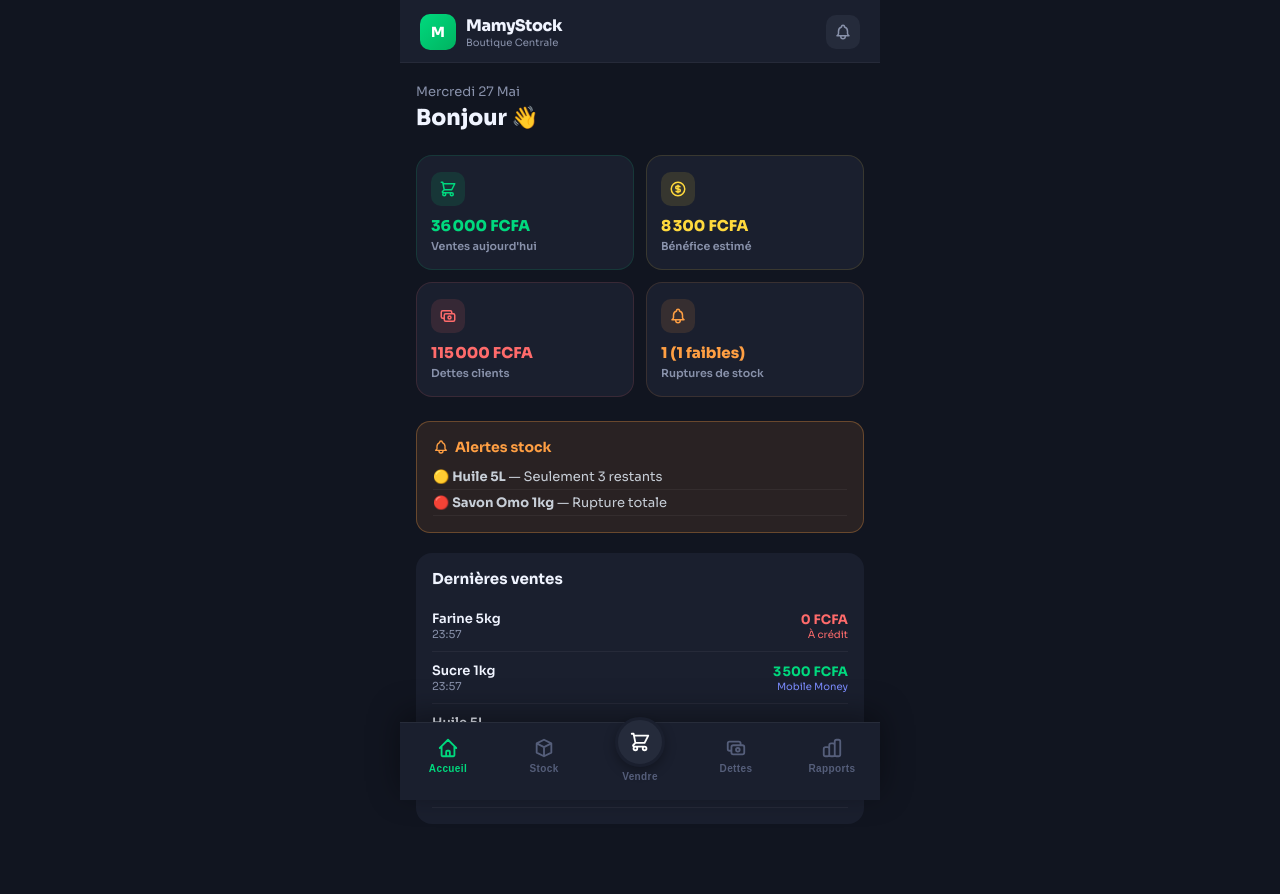
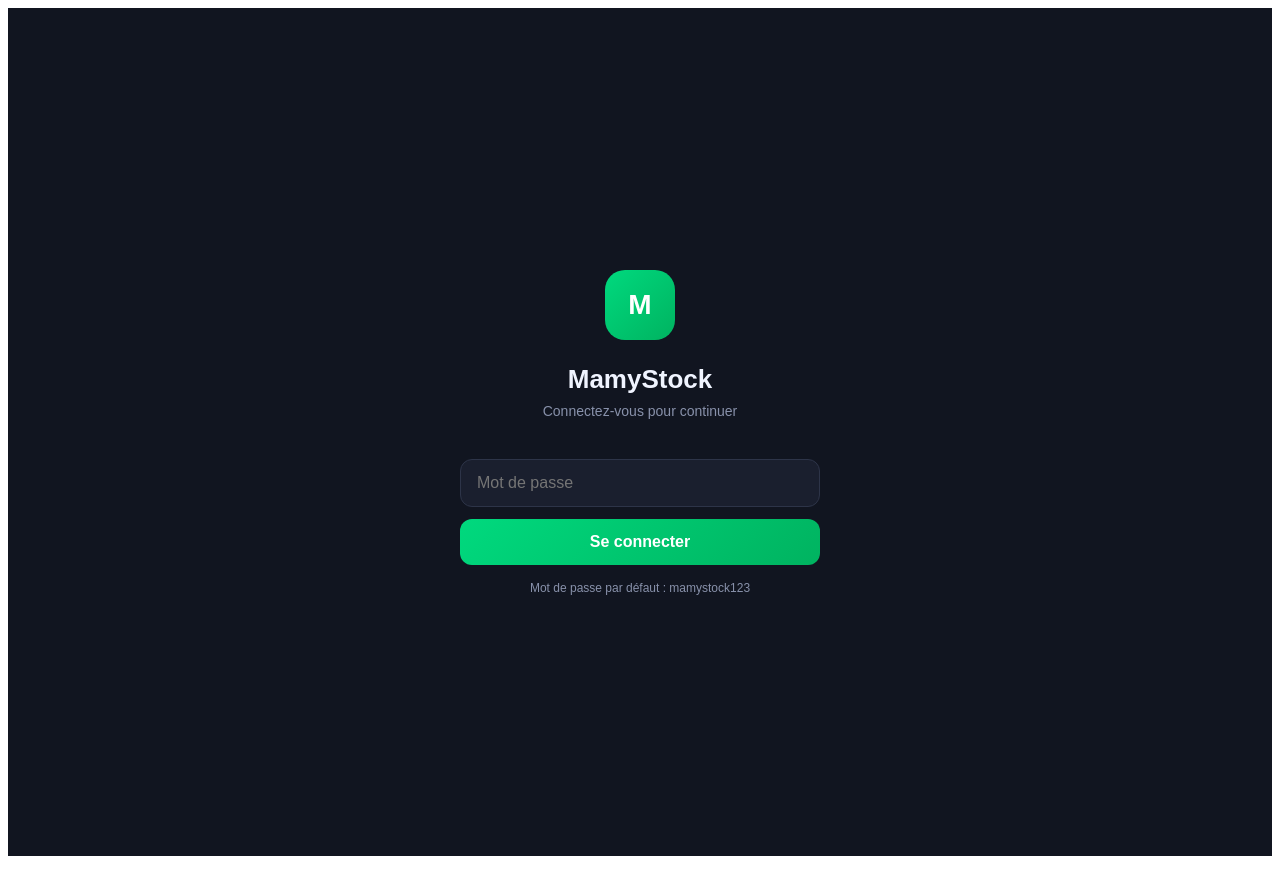
Before and after one commit to PRIMOHD/mamystock, a React (Vite) app: page / in a window 1280 px wide. Shown: the top 894 px of the page. After the commit the page ends 864 px from the top, so only its background shows below. Built offline with nearby package versions, Linux system fonts and the light colour scheme.

Commit message:
mise a jour

```diff
--- a/src/App.jsx
+++ b/src/App.jsx
@@ -717,8 +717,81 @@ const Rapports = ({ ventes, produits }) => {
 // ============================================================
 // APPLICATION PRINCIPALE
 // ============================================================
+const LOGIN_PASSWORD = "mamystock123";
+
+const Login = ({ onLogin }) => {
+  const [pwd, setPwd] = useState("");
+  const [error, setError] = useState(false);
+
+  const tenter = () => {
+    if (pwd === LOGIN_PASSWORD) {
+      onLogin();
+    } else {
+      setError(true);
+      setTimeout(() => setError(false), 2000);
+    }
+  };
+
+  return (
+    <div style={{
+      minHeight: "100vh", background: "#111520",
+      display: "flex", flexDirection: "column",
+      alignItems: "center", justifyContent: "center",
+      padding: 24, fontFamily: "'Sora', sans-serif"
+    }}>
+      <div style={{
+        width: 70, height: 70, borderRadius: 20,
+        background: "linear-gradient(135deg, #00d97e, #00b360)",
+        display: "flex", alignItems: "center", justifyContent: "center",
+        fontWeight: 800, color: "#fff", fontSize: 28, marginBottom: 24
+      }}>M</div>
+      <div style={{ color: "#f0f4ff", fontWeight: 800, fontSize: 26, marginBottom: 8 }}>MamyStock</div>
+      <div style={{ color: "#8891aa", fontSize: 14, marginBottom: 40 }}>Connectez-vous pour continuer</div>
+      <div style={{ width: "100%", maxWidth: 360 }}>
+        <input
+          type="password"
+          value={pwd}
+          onChange={e => setPwd(e.target.value)}
+          onKeyDown={e => e.key === "Enter" && tenter()}
+          placeholder="Mot de passe"
+          style={{
+            width: "100%", background: "#1a1f2e",
+            border: error ? "1.5px solid #ff4757" : "1.5px solid #2d3448",
+            borderRadius: 12, color: "#f0f4ff", padding: "14px 16px",
+            fontSize: 16, outline: "none", marginBottom: 12,
+            boxSizing: "border-box", fontFamily: "'Sora', sans-serif"
+          }}
+        />
+        {error && (
+          <div style={{ color: "#ff4757", fontSize: 13, marginBottom: 12, textAlign: "center" }}>
+            ❌ Mot de passe incorrect
+          </div>
+        )}
+        <button onClick={tenter} style={{
+          width: "100%", background: "linear-gradient(135deg, #00d97e, #00b360)",
+          border: "none", borderRadius: 12, color: "#fff",
+          padding: "14px", fontSize: 16, fontWeight: 700,
+          cursor: "pointer", fontFamily: "'Sora', sans-serif"
+        }}>
+          Se connecter
+        </button>
+        <div style={{ color: "#8891aa", fontSize: 12, textAlign: "center", marginTop: 16 }}>
+          Mot de passe par défaut : mamystock123
+        </div>
+      </div>
+    </div>
+  );
+};
 export default function MamyStock() {
   const [page, setPage] = useState("dashboard");
+  const [loggedIn, setLoggedIn] = useState(() => {
+  return localStorage.getItem("mamystock_login") === "true";
+});
+
+if (!loggedIn) return <Login onLogin={() => {
+  localStorage.setItem("mamystock_login", "true");
+  setLoggedIn(true);
+}} />;
   const [produits, setProduits] = useState(() => {
   const saved = localStorage.getItem("mamystock_produits");
   return saved ? JSON.parse(saved) : INITIAL_PRODUCTS;
```
